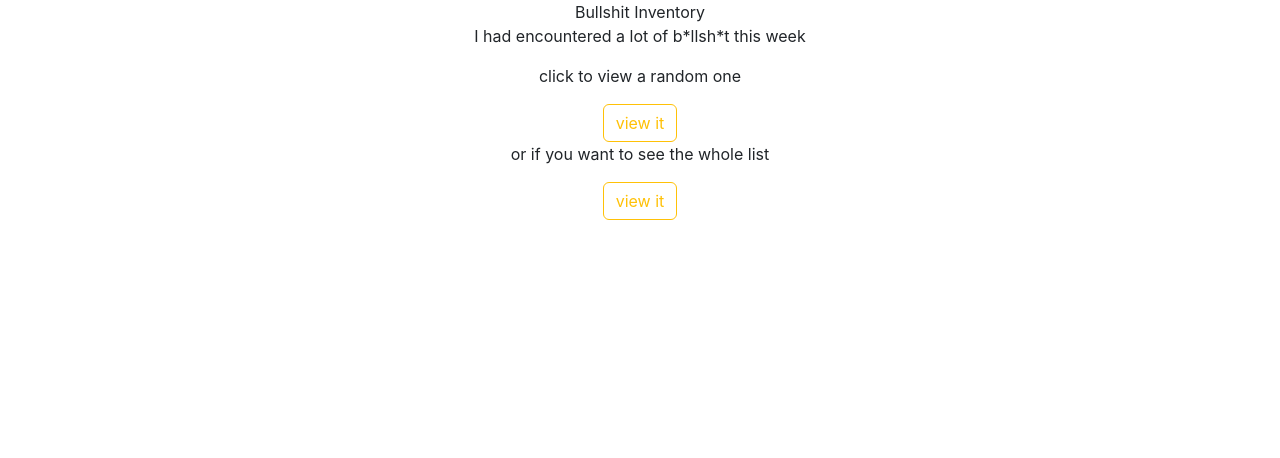
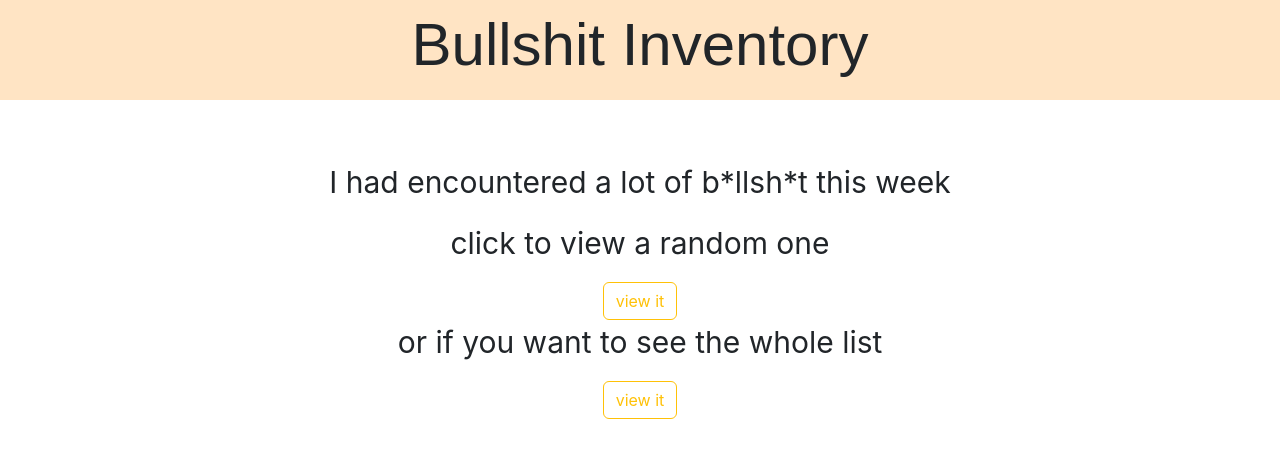
Before and after one commit to ZilUZhU/info270a1, a React (Create React App) app: page / in a window 1280 px wide. Shown: the top 458 px of the page. Built offline with nearby package versions, Linux system fonts and the light colour scheme.

Commit message:
firebase

```diff
--- a/src/App.css
+++ b/src/App.css
@@ -1,5 +1,9 @@
 .App {
   text-align: center;
+  /* background-color: #efecccee; */
+  height: 100%;
+  padding-bottom: 10em;
+
 }
 
 .App-logo {
@@ -11,6 +15,24 @@ img {
   max-width: 50%;
   height: auto;
   padding: 5px;
+}
+
+.body {
+  margin: 1em;
+}
+
+header {
+  background-color: bisque;
+  font-size: 60px;
+  height: 100px;
+  padding: auto;
+  font-family: Copperplate, Papyrus, fantasy;
+  margin-bottom: 1em;
+  position: sticky;
+}
+
+.home p {
+  font-size: 30px;
 }
 
 .card {
--- a/src/App.js
+++ b/src/App.js
@@ -4,19 +4,19 @@ import { Home } from './component/Home';
 import { Detail } from './component/Event';
 import { WholeList } from './component/WholeList';
 import { bsList } from './component/record';
-// import { initializeApp } from 'firebase/app';
+import { initializeApp } from 'firebase/app';
 
-// const firebaseConfig = {
-//   apiKey: "AIzaSyCS-8l0whqAOODU7US5ex1hZ4FfoE7WDDA",
-//   authDomain: "info270a1.firebaseapp.com",
-//   projectId: "info270a1",
-//   storageBucket: "info270a1.appspot.com",
-//   messagingSenderId: "114903139883",
-//   appId: "1:114903139883:web:2de94ffb7ea24283684c6e"
-// };
+const firebaseConfig = {
+  apiKey: "AIzaSyCS-8l0whqAOODU7US5ex1hZ4FfoE7WDDA",
+  authDomain: "info270a1.firebaseapp.com",
+  projectId: "info270a1",
+  storageBucket: "info270a1.appspot.com",
+  messagingSenderId: "114903139883",
+  appId: "1:114903139883:web:2de94ffb7ea24283684c6e"
+};
 
-// // Initialize Firebase
-// const app = initializeApp(firebaseConfig);
+// Initialize Firebase
+const app = initializeApp(firebaseConfig);
 
 function App() {
   return (
--- a/src/component/Event.js
+++ b/src/component/Event.js
@@ -6,7 +6,7 @@ export function Detail(props) {
     const index = urlParams.num;
     const item = props.list[index];
     return (
-        <div>
+        <div className='body'>
             <div>
                 <p>{item.summary}</p>
                 <img src={item.pic} alt={item.picAlt}></img>
--- a/src/component/Home.js
+++ b/src/component/Home.js
@@ -10,13 +10,16 @@ export function Home(props) {
     }
 
     return (
-        <div>
+        <div className='body'>
+            <div className="home">
 
-            <p>I had encountered a lot of b*llsh*t this week</p>
-            <p>click to view a random one</p>
-            <Link to={randLink} className="btn btn-outline-warning" >view it</Link>
-            <p>or if you want to see the whole list</p>
-            <Link to="wholelist" className="btn btn-outline-warning" >view it</Link>
+                <p>I had encountered a lot of b*llsh*t this week</p>
+                <p>click to view a random one</p>
+                <Link to={randLink} className="btn btn-outline-warning" >view it</Link>
+                <p>or if you want to see the whole list</p>
+                <Link to="wholelist" className="btn btn-outline-warning" >view it</Link>
+
+            </div>
         </div>
     );
 }
--- a/src/component/WholeList.js
+++ b/src/component/WholeList.js
@@ -18,7 +18,7 @@ export function WholeList(props) {
     }
 
     return (
-        <div>
+        <div className='body'>
             <div>
                 {cardsArray}
             </div>
```
